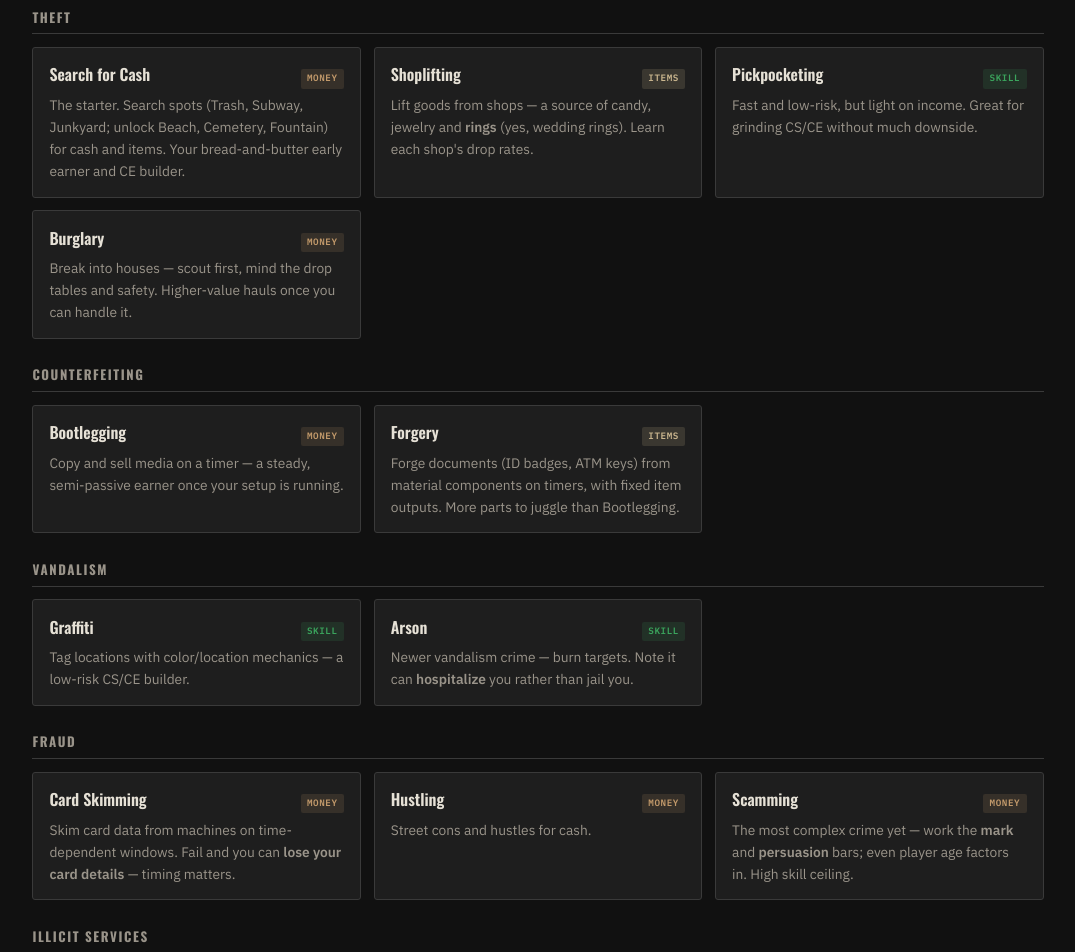
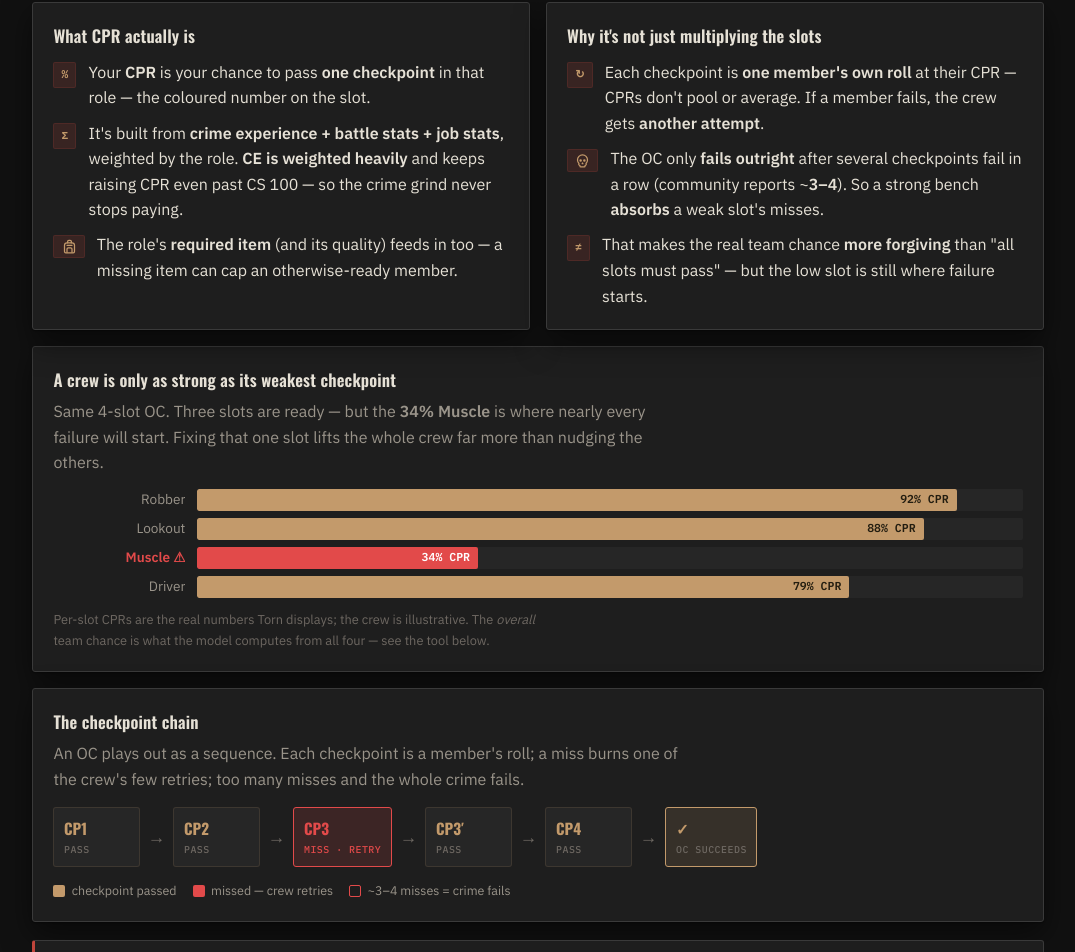
Before and after one commit to TORN-OWASP-Faction/Faction-Training-Playbook, a SvelteKit app: page /crimes in a window 1280 px wide. Shown: the part 3671-4623 px from the top of the page, without its empty margins (102-1177 px from the left). Built offline with nearby package versions, Linux system fonts and the light colour scheme; grey boxes are pictures that could not be loaded.

Commit message:
Add OC Success Chance script; explain OC checkpoint/CPR mechanics with crew chart and checkpoint-chain visual

```diff
--- a/src/routes/crimes/+page.svelte
+++ b/src/routes/crimes/+page.svelte
@@ -1,6 +1,15 @@
 <script>
   import { base } from '$app/paths';
   import Icon from '$lib/Icon.svelte';
+
+  // Illustrative crew for a 4-slot OC — each slot shows the per-checkpoint CPR
+  // Torn actually displays on the OC page. The weak link is what drags the crew.
+  const crew = [
+    { role: 'Robber', cpr: 92 },
+    { role: 'Lookout', cpr: 88 },
+    { role: 'Muscle', cpr: 34, weak: true },
+    { role: 'Driver', cpr: 79 }
+  ];
 </script>
 
 <header class="hero"><div class="wrap">
@@ -148,6 +157,78 @@
     <h3>What it means for staff</h3>
     <p style="margin:.4rem 0 0;color:var(--muted)">Match each member to the highest role they reliably pass, make sure they have the required item (loan from the armory if not), and time slot-filling to when people finish their current OC. Don't leave a high-NNB member sitting in a low role — that's value left on the table. (This is exactly what the faction bot's OC optimizer is built to automate.)</p>
   </div>
+
+  <!-- NERDY: how the crew's number is really built -->
+  <div class="nerd">
+    <span class="eyebrow">For the spreadsheet crowd</span>
+    <h3>How the crew's number is really built</h3>
+    <p style="margin:.4rem 0 0;color:var(--muted)">Torn shows you a <b>per-slot</b> number and stops there. But an OC doesn't roll once — it runs as a chain of <b>checkpoints</b>, and understanding that chain is the difference between guessing and knowing which crimes to run.</p>
+
+    <div class="grid2" style="margin-top:1.1rem">
+      <div class="card">
+        <h3>What CPR actually is</h3>
+        <ul class="rules" style="margin-top:.6rem">
+          <li><span class="k">%</span><div>Your <b>CPR</b> is your chance to pass <b>one checkpoint</b> in that role — the coloured number on the slot.</div></li>
+          <li><span class="k">Σ</span><div>It's built from <b>crime experience + battle stats + job stats</b>, weighted by the role. <b>CE is weighted heavily</b> and keeps raising CPR even past CS 100 — so the crime grind never stops paying.</div></li>
+          <li><span class="k"><Icon name="backpack"/></span><div>The role's <b>required item</b> (and its quality) feeds in too — a missing item can cap an otherwise-ready member.</div></li>
+        </ul>
+      </div>
+      <div class="card">
+        <h3>Why it's not just multiplying the slots</h3>
+        <ul class="rules" style="margin-top:.6rem">
+          <li><span class="k">↻</span><div>Each checkpoint is <b>one member's own roll</b> at their CPR — CPRs don't pool or average. If a member fails, the crew gets <b>another attempt</b>.</div></li>
+          <li><span class="k"><Icon name="skull"/></span><div>The OC only <b>fails outright</b> after several checkpoints fail in a row (community reports ~<b>3–4</b>). So a strong bench <b>absorbs</b> a weak slot's misses.</div></li>
+          <li><span class="k">≠</span><div>That makes the real team chance <b>more forgiving</b> than "all slots must pass" — but the low slot is still where failure starts.</div></li>
+        </ul>
+      </div>
+    </div>
+
+    <!-- CREW CPR CHART -->
+    <div class="card" style="margin-top:1rem">
+      <h3>A crew is only as strong as its weakest checkpoint</h3>
+      <p style="margin:.3em 0 .8rem;color:var(--muted)">Same 4-slot OC. Three slots are ready — but the <b>34% Muscle</b> is where nearly every failure will start. Fixing that one slot lifts the whole crew far more than nudging the others.</p>
+      <div class="bars">
+        {#each crew as m}
+          <div class="bar-row{m.weak ? ' weak' : ''}">
+            <div class="lbl">{m.role}{m.weak ? ' ⚠' : ''}</div>
+            <div class="track"><div class="fill" style="width:{m.cpr}%"><span class="v">{m.cpr}% CPR</span></div></div>
+          </div>
+        {/each}
+      </div>
+      <p style="color:var(--faint);font-size:.8rem;margin:.8rem 0 0">Per-slot CPRs are the real numbers Torn displays; the crew is illustrative. The <em>overall</em> team chance is what the model computes from all four — see the tool below.</p>
+    </div>
+
+    <!-- CHECKPOINT CHAIN -->
+    <div class="card" style="margin-top:1rem">
+      <h3>The checkpoint chain</h3>
+      <p style="margin:.3em 0 .9rem;color:var(--muted)">An OC plays out as a sequence. Each checkpoint is a member's roll; a miss burns one of the crew's few retries; too many misses and the whole crime fails.</p>
+      <div class="chain">
+        <div class="cp ok"><span class="cpn">CP1</span><span class="cps">pass</span></div>
+        <span class="cpar">→</span>
+        <div class="cp ok"><span class="cpn">CP2</span><span class="cps">pass</span></div>
+        <span class="cpar">→</span>
+        <div class="cp miss"><span class="cpn">CP3</span><span class="cps">miss · retry</span></div>
+        <span class="cpar">→</span>
+        <div class="cp ok"><span class="cpn">CP3′</span><span class="cps">pass</span></div>
+        <span class="cpar">→</span>
+        <div class="cp ok"><span class="cpn">CP4</span><span class="cps">pass</span></div>
+        <span class="cpar">→</span>
+        <div class="cp done"><span class="cpn">✓</span><span class="cps">OC succeeds</span></div>
+      </div>
+      <div class="chain-legend">
+        <span><i class="sw ok"></i>checkpoint passed</span>
+        <span><i class="sw miss"></i>missed — crew retries</span>
+        <span><i class="sw fail"></i>~3–4 misses = crime fails</span>
+      </div>
+    </div>
+
+    <div class="say militia">
+      <div class="av"><span class="mono-badge">R</span><img src="{base}/assets/militia.png" alt=""></div>
+      <div><div><span class="nm">Rook</span><span class="tag">Faction Intel</span></div>
+        <p class="line">"Don't eyeball it. Run the <b>OC Success Chance</b> script on the crimes page — it takes every slot's number and shows you the crew's real odds, so we only spend Scope on crimes we'll actually clear."</p></div>
+    </div>
+    <p class="note" style="margin-top:.9rem">Want the exact team number? The <a href="{base}/scripts/">OC Success Chance</a> userscript overlays it on every OC. Mechanics from the community Crimes 2.0 guides and the <a href="https://wiki.torn.com/wiki/Organized_Crime_2.0" target="_blank" rel="noopener">Torn wiki</a>; the checkpoint model is community-observed, so treat the chain as intuition, not an exact formula.</p>
+  </div>
 </div></section>
 
 <!-- THE CRIMES -->
@@ -232,5 +313,31 @@
     <span class="mono" style="letter-spacing:.16em;font-size:.72rem;color:var(--muted)">SLOW MONEY IS STILL MONEY</span>
   </div>
   <strong>Crimes 2.0.</strong> Part of the <a href="{base}/">Faction Training Playbook</a>. Summarized from the community Crimes 2.0 in-depth guides and the Torn wiki; per-crime mechanics change as crimes are updated — check the wiki or a crime's guide for exact drop tables and numbers.
-  <p class="note">Sources: Torn wiki (<a href="https://wiki.torn.com/wiki/Crimes_2.0" target="_blank" rel="noopener">Crimes 2.0</a>, <a href="https://wiki.torn.com/wiki/Organized_Crime_2.0" target="_blank" rel="noopener">Organized Crime 2.0</a>) &amp; the community per-crime and OC 2.0 guides. Scope, CPR and tier details per the OC 2.0 wiki; exact numbers can change.</p>
+  <p class="note">Sources: Torn wiki (<a href="https://wiki.torn.com/wiki/Crimes_2.0" target="_blank" rel="noopener">Crimes 2.0</a>, <a href="https://wiki.torn.com/wiki/Organized_Crime_2.0" target="_blank" rel="noopener">Organized Crime 2.0</a>) &amp; the community per-crime and OC 2.0 guides. Scope, CPR and tier details per the OC 2.0 wiki; exact numbers can change. OC Success Chance script by Allenone [2033011].</p>
 </div></footer>
+
+<style>
+  .nerd{margin-top:1.6rem;padding-top:1.4rem;border-top:1px solid var(--border)}
+  .bar-row.weak .lbl{color:var(--c-medic);font-weight:600}
+  .bar-row.weak .fill{background:var(--c-medic)}
+  .bar-row.weak .fill .v{color:#fff}
+
+  .chain{display:flex;flex-wrap:wrap;align-items:stretch;gap:.5rem}
+  .cp{display:flex;flex-direction:column;gap:.15rem;justify-content:center;min-width:5.4rem;
+    padding:.5rem .6rem;border-radius:3px;border:1px solid var(--border);background:var(--raised)}
+  .cp .cpn{font-family:"Oswald",sans-serif;font-weight:700;font-size:.95rem}
+  .cp .cps{font-family:"IBM Plex Mono",monospace;font-size:.62rem;text-transform:uppercase;letter-spacing:.05em;color:var(--faint)}
+  .cp.ok{border-color:var(--amber-soft)}
+  .cp.ok .cpn{color:var(--amber)}
+  .cp.miss{border-color:var(--c-medic);background:var(--medic-soft)}
+  .cp.miss .cpn,.cp.miss .cps{color:var(--c-medic)}
+  .cp.done{border-color:var(--amber);background:var(--amber-soft)}
+  .cp.done .cpn{color:var(--amber)}
+  .cpar{align-self:center;color:var(--faint);font-size:1.1rem}
+  .chain-legend{display:flex;flex-wrap:wrap;gap:1rem;margin-top:.9rem;font-size:.78rem;color:var(--muted)}
+  .chain-legend span{display:inline-flex;align-items:center;gap:.4rem}
+  .sw{width:12px;height:12px;border-radius:2px;display:inline-block}
+  .sw.ok{background:var(--amber)}
+  .sw.miss{background:var(--c-medic)}
+  .sw.fail{background:transparent;border:1px solid var(--c-medic)}
+</style>
--- a/src/routes/scripts/+page.svelte
+++ b/src/routes/scripts/+page.svelte
@@ -70,6 +70,18 @@
     </div>
 
     <div class="card tool">
+      <div class="hd"><h3>OC Success Chance</h3><span class="type">Userscript</span></div>
+      <p class="what">On the faction OC page, Torn only shows each member's <b>per-slot</b> chance. This overlays the <b>whole crew's</b> computed success chance on every crime — so leaders can see at a glance which OCs are actually ready to run and which will bleed Scope.</p>
+      <ol>
+        <li>Install Tampermonkey / Violentmonkey (above).</li>
+        <li>Open the Greasy Fork page and click <b>Install</b>.</li>
+        <li>Go to <b>Faction → Organized Crimes</b>; a "Success Chance: %" line appears under each OC title.</li>
+        <li>No API key needed — it reads the page and asks the tornprobability model for the team number.</li>
+      </ol>
+      <div class="link"><a href="https://greasyfork.org/en/scripts/526834-oc-success-chance-2-0" target="_blank" rel="noopener">greasyfork.org · OC Success Chance 2.0 ↗</a></div>
+    </div>
+
+    <div class="card tool">
       <div class="hd"><h3>TornStats</h3><span class="type">Website + script</span></div>
       <p class="what">Enemy <b>spies</b> (estimated stats), chain &amp; war tools, faction roster and stat tracking. A staple for war prep.</p>
       <ol>
@@ -102,7 +114,7 @@
     </div>
 
   </div>
-  <p class="note">YATA, TornStats and Torn PDA are third-party but Torn-endorsed. TornTools and FF Scouter are community userscripts/extensions. Exact install screens change — follow each tool's own guide if a step looks different.</p>
+  <p class="note">YATA, TornStats and Torn PDA are third-party but Torn-endorsed. TornTools, FF Scouter and OC Success Chance are community userscripts/extensions. Exact install screens change — follow each tool's own guide if a step looks different.</p>
 </div></section>
 
 <!-- KEY SAFETY -->
@@ -130,5 +142,5 @@
     <span class="mono" style="letter-spacing:.16em;font-size:.72rem;color:var(--muted)">GEAR UP · THEN FIGHT</span>
   </div>
   <strong>Scripts &amp; Tools.</strong> Part of the <a href="{base}/">Faction Training Playbook</a>. Setup steps summarized from each tool's docs — verify against the source if a screen differs.
-  <p class="note">Sources: <a href="https://torntools.tornplayground.eu/" target="_blank" rel="noopener">TornTools</a> · <a href="https://ffscouter.com/guides/ff-scouter-v2-installation" target="_blank" rel="noopener">FF Scouter</a> · <a href="https://www.tornstats.com/" target="_blank" rel="noopener">TornStats</a> · <a href="https://yata.yt/" target="_blank" rel="noopener">YATA</a> · <a href="https://github.com/Manuito83/torn-pda" target="_blank" rel="noopener">Torn PDA</a> · <a href="https://wiki.torn.com/wiki/API" target="_blank" rel="noopener">Torn API</a></p>
+  <p class="note">Sources: <a href="https://torntools.tornplayground.eu/" target="_blank" rel="noopener">TornTools</a> · <a href="https://ffscouter.com/guides/ff-scouter-v2-installation" target="_blank" rel="noopener">FF Scouter</a> · <a href="https://www.tornstats.com/" target="_blank" rel="noopener">TornStats</a> · <a href="https://yata.yt/" target="_blank" rel="noopener">YATA</a> · <a href="https://github.com/Manuito83/torn-pda" target="_blank" rel="noopener">Torn PDA</a> · <a href="https://greasyfork.org/en/scripts/526834-oc-success-chance-2-0" target="_blank" rel="noopener">OC Success Chance</a> (Allenone [2033011]) · <a href="https://wiki.torn.com/wiki/API" target="_blank" rel="noopener">Torn API</a></p>
 </div></footer>
```
